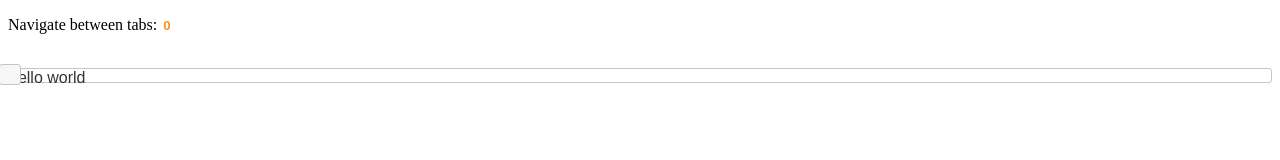
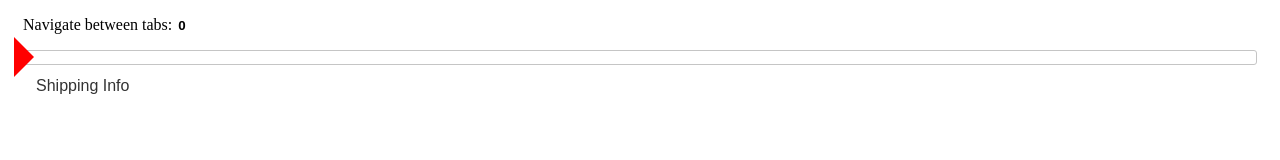
Before and after one commit to carsonkraft/custom-widget, a plain HTML site: page index.html in a window 1280 px wide. Drawn offline with nearby package versions, Linux system fonts and the light colour scheme.

Commit message:
pretty much works

```diff
--- a/css/styles.css
+++ b/css/styles.css
@@ -1,3 +1,37 @@
+
+/* ==========================================================================
+  Page CSS
+   ========================================================================== */
+.page-content{
+  margin: 0 15px;
+}
+
 /* ==========================================================================
   Custom CSS for Slider-Tabs-Breadcrums Widget
    ========================================================================== */
+
+   .tabcontent{
+    display: none;
+    padding: 6px 12px;
+    border-top: none;
+    margin-top: 20px;
+   }
+   #tab0{
+    display: block;
+   }
+
+  #custom-handle{
+      width: 0;
+      height: 0;
+      border-top: 20px solid transparent;
+      border-left: 20px solid red;
+      border-bottom: 20px solid transparent;
+      border-radius: 0px;
+      margin-top: -9px;
+      background: transparent;
+      outline: none !important;
+    }
+
+    .ui-state-default, .ui-widget-content .ui-state-default, .ui-widget-header .ui-state-default, .ui-button, html .ui-button.ui-state-disabled:hover, html .ui-button.ui-state-disabled:active{
+      border: none;
+    }
--- a/index.html
+++ b/index.html
@@ -3,7 +3,7 @@
 <head>
   <meta charset="utf-8">
   <meta name="viewport" content="width=device-width, initial-scale=1">
-  <title>jQuery UI Autocomplete - Default functionality</title>
+  <title>Slider/Tabs/Breadcrums Demo</title>
   <link href = "https://code.jquery.com/ui/1.12.1/themes/base/jquery-ui.css" rel = "stylesheet">
    <link rel="stylesheet" type="text/css" href="css/styles.css">
    <script src = "https://code.jquery.com/jquery-1.12.1.js"></script>
@@ -13,15 +13,16 @@
 
 <body>
 
-<p>
-  <label for="amount">Navigate between tabs:</label>
-  <input type="text" id="amount" readonly style="border:0; color:#f6931f; font-weight:bold;">
-</p>
+<div class="page-content">
+  <p>
+    <label for="amount">Navigate between tabs:</label>
+    <input type="text" id="amount" readonly style="border:0; color:black; font-weight:bold;">
+  </p>
 
-<div id="slider" class="ui-corner-all"></div>
-<br>
- <div id="slider2"></div>
-
+   <div id="slider2">
+      <div id="custom-handle" class="ui-slider-handle"></div>
+   </div>
+</div>
 
 </body>
 </html>
--- a/js/script.js
+++ b/js/script.js
@@ -1,16 +1,14 @@
   $.widget( "custom.mySlider", $.ui.slider, {
-
       tabs: function() {
           var max = this.options.max;
-          for(i = 0; i < max; i++){
-            this.element.append('<div class="container" id="tab'+ i +'"></div>');
+          for(i = 0; i <= max; i++){
+            this.element.append('<div class="tabcontent" id="tab'+ i +'"></div>');
           }
       },
       addTabContent: function(tabContents, tabNumber) {
           var max = this.options.max;
             $( '#tab'+ tabNumber ).append(tabContents);
-      }
-
+      },
   });
 
 
@@ -18,14 +16,23 @@
       $( "#slider2" ).mySlider({
         value: 0,
         min: 0,
-        max: 5,
+        max: 3,
         step: 1,
         range: "min",
         slide: function( event, ui ) {
           $( "#amount" ).val( ui.value );
+          var tabValue = ui.value;
+          var tabcontent = document.getElementsByClassName("tabcontent");
+          for (i = 0; i < tabcontent.length; i++) {
+              tabcontent[i].style.display = "none";
+          }
+          document.getElementById("tab" + tabValue).style.display = "block";
         }
       });
       $( "#amount" ).val( $( "#slider2" ).mySlider( "value" ) );
       $( "#slider2" ).mySlider( "tabs");
-      $( "#slider2" ).mySlider( "addTabContent","hello world",2);
+      $( "#slider2" ).mySlider( "addTabContent","Review Your Order",2);
+      $( "#slider2" ).mySlider( "addTabContent","Billing Info",1);
+      $( "#slider2" ).mySlider( "addTabContent","Shipping Info",0);
+      $( "#slider2" ).mySlider( "addTabContent","Thank you for your order!",3);
     } );
```
